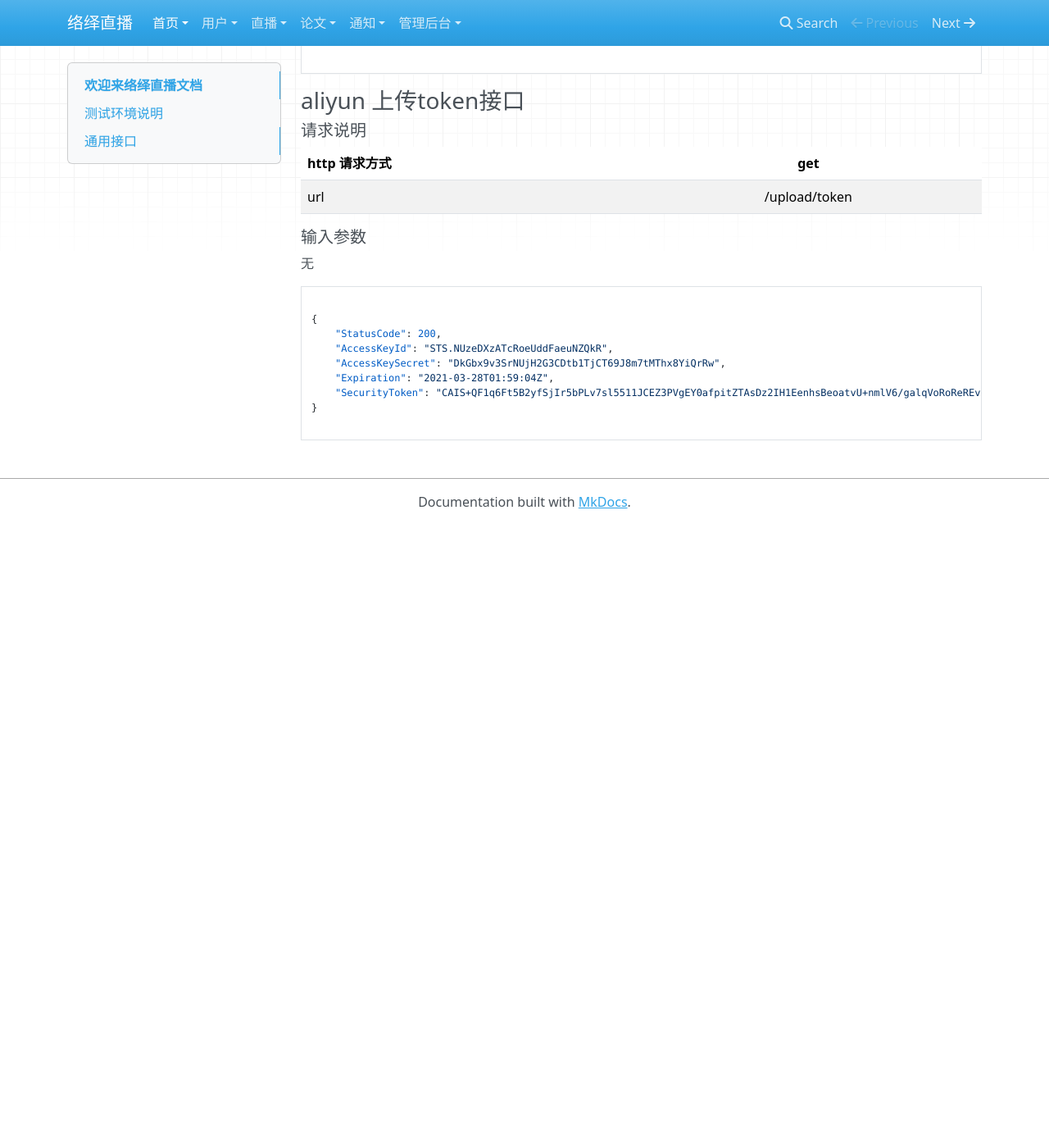
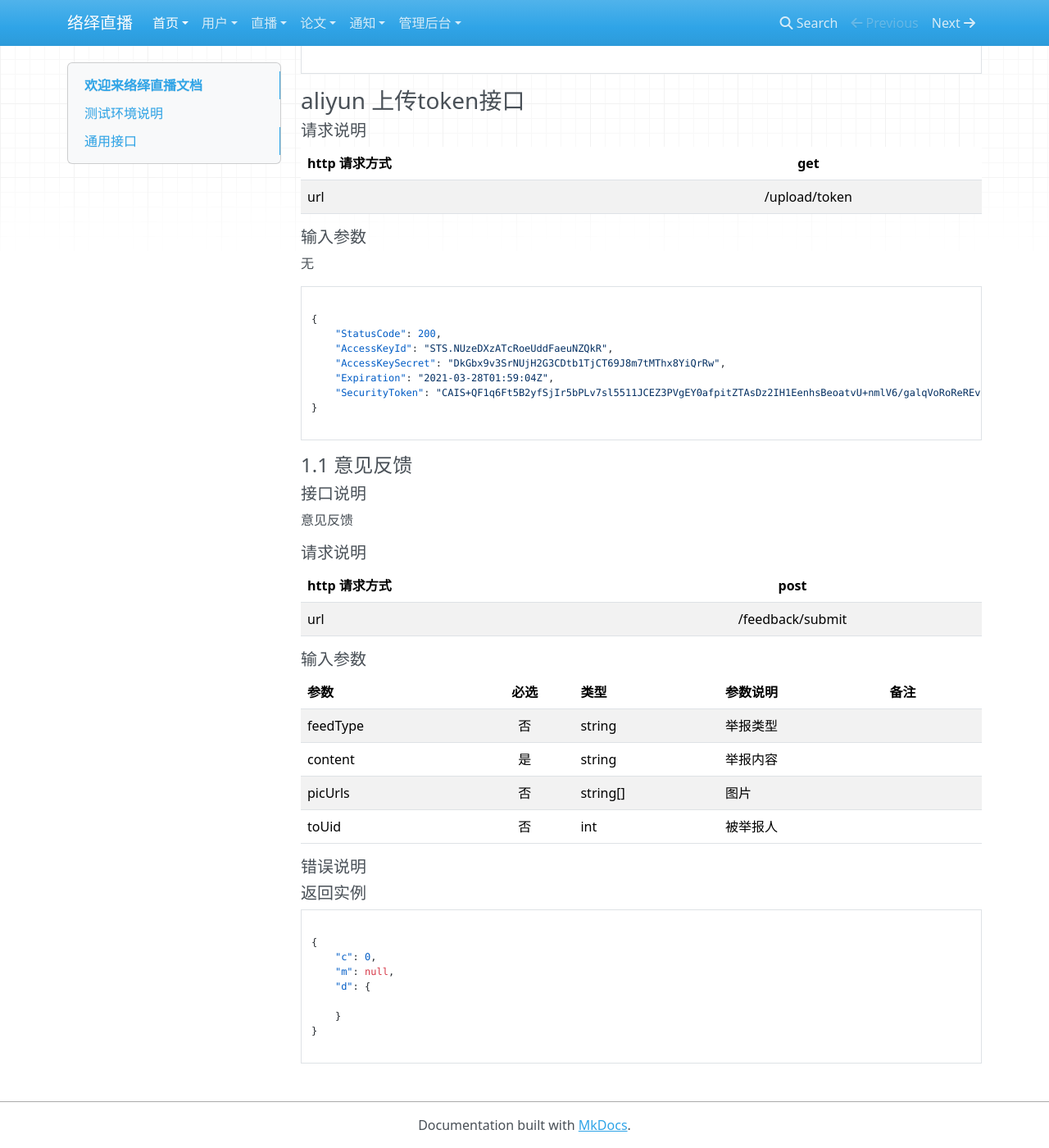
Before and after one commit to G-little/luoyi-wiki, an MkDocs documentation site: the page built from docs/index.md, in a window 1280 px wide and 1400 px high, scrolled down 821 px. Shown: the whole window at 82% size. Built offline with MkDocs 1.6.1, drawn with Linux system fonts in a browser that asks for light colours; nearby versions of some CDN libraries; before the commit the page ends 1461 px from its top, so only the background shows below that.

Commit message:
add file

````diff
--- a/docs/index.md
+++ b/docs/index.md
@@ -71,3 +71,44 @@ d: {
 }
 
 ```
+
+
+#### 1.1 意见反馈
+
+##### 接口说明
+
+意见反馈
+
+##### 请求说明
+
+| http 请求方式          |post             |
+|:------------- |:---------------:|
+| url      |/feedback/submit |
+
+#####  输入参数
+
+| 参数          |必选             | 类型       | 参数说明        | 备注          |
+|:-------------|:---------------:|:-------------|:-------------|:-------------|
+| feedType      | 否| string    | 举报类型|   |
+| content      | 是| string    | 举报内容|   |
+| picUrls      | 否| string[]    | 图片|   |
+| toUid      | 否| int    | 被举报人|   |
+
+
+#####  错误说明
+
+
+
+
+#####  返回实例
+```json
+
+{
+    "c": 0,
+    "m": null,
+    "d": {
+
+    }
+}
+
+```
````
Also changed, not shown: site/luoyi/meeting/index.html, site/search/search_index.json, 1 other file.
